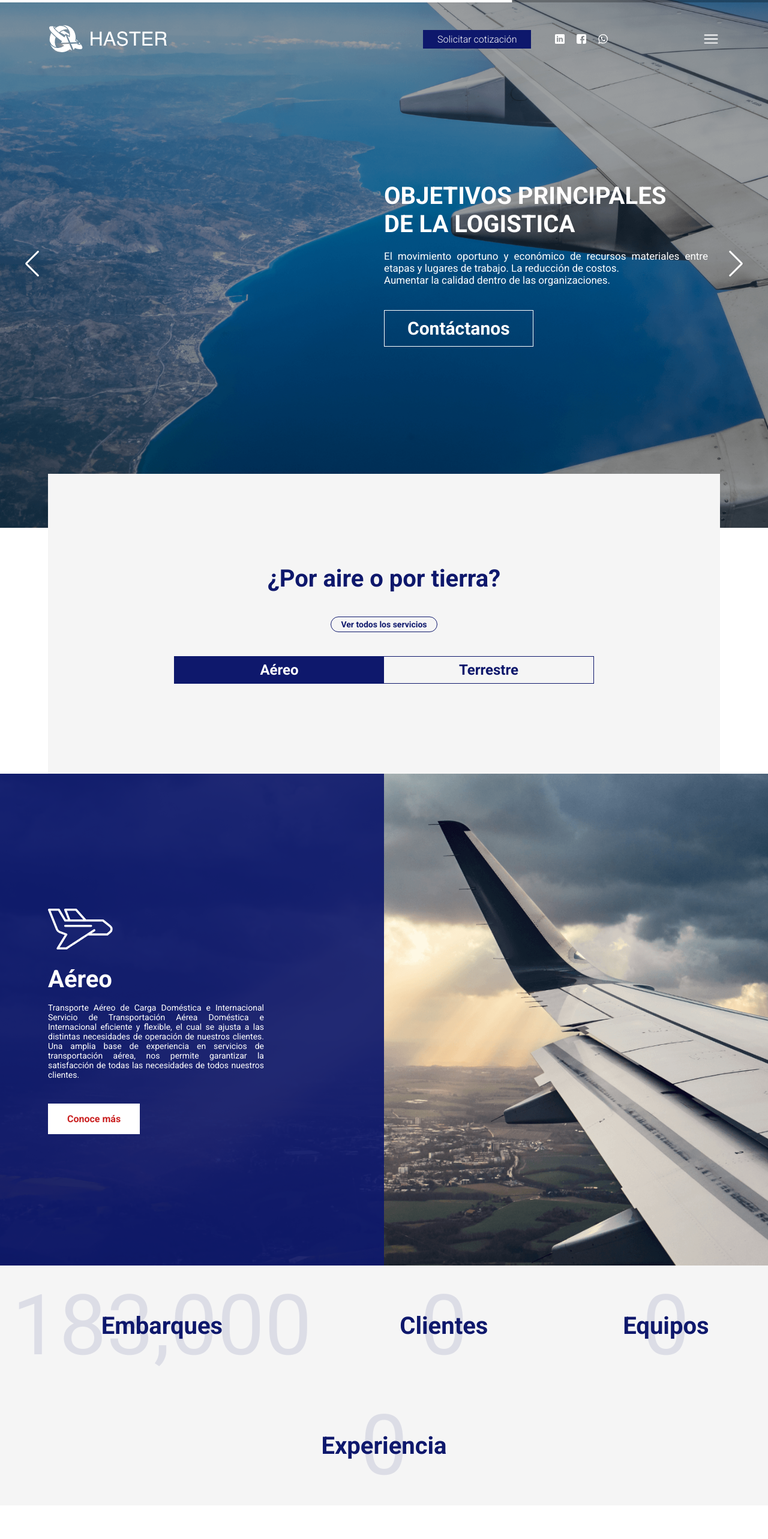
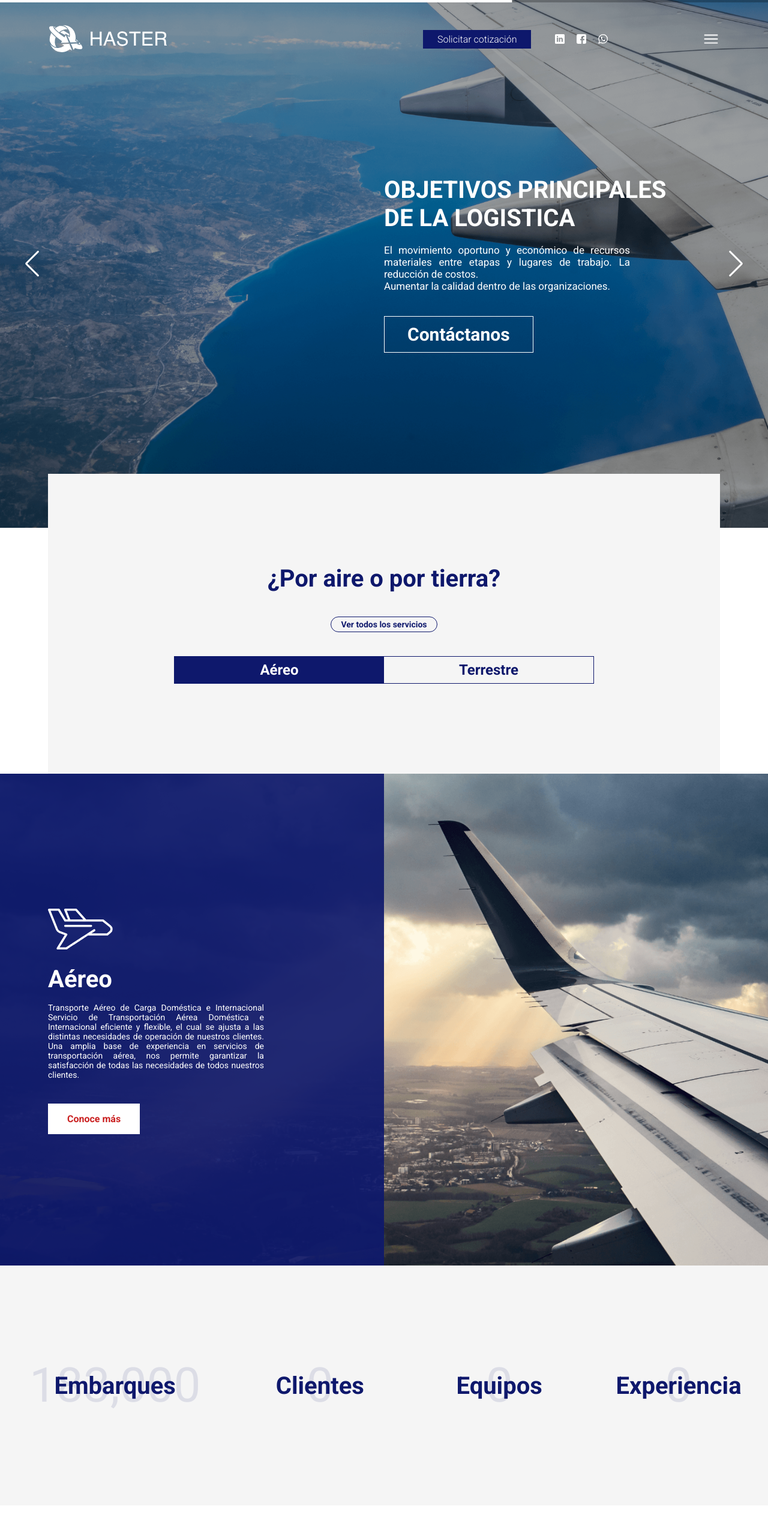
Before and after one commit to AndresCM-12/haster-web, a Next.js app: page / in a window 1280 px wide. Shown: the top 2566 px of the page at 60% size. Built offline with nearby package versions, Linux system fonts and the light colour scheme; a web font is replaced by a local one.

Commit message:
fix: Some texts in home banner and home numbers sections

```diff
--- a/components/home/HomeBanner.module.scss
+++ b/components/home/HomeBanner.module.scss
@@ -28,8 +28,10 @@
       color: $color-primary;
       font-weight: 700;
       margin-bottom: 20px;
+      text-align: left!important;
       @media screen and (max-width: 500px) {
-        font-size: 3.2rem;
+        font-size: 2.8rem;
+        text-align: left;
       }
     }
     h6 {
@@ -38,6 +40,10 @@
       font-weight: 400;
       max-width: 540px;
       margin-bottom: 40px;
+      padding-right: 130px;
+      @media screen  and (max-width: 590px){
+        padding-right: 20px;
+      }
     }
     div {
       padding: 12px 38px;
--- a/components/home/numbers/HomeNumbers.module.scss
+++ b/components/home/numbers/HomeNumbers.module.scss
@@ -23,8 +23,20 @@
         font-weight: 400;
         min-width: 300px;
         text-align: center;
-        @media screen and (max-width: 500px) {
-          font-size: 100px;
+        @media screen and (max-width: 1540px) {
+          font-size: 110px;
+        }
+        @media screen and (max-width: 1442px) {
+          font-size: 80px;
+          min-width: 200px;
+        }
+        @media screen and (max-width: 1110px) {
+          font-size: 60px;
+          min-width: 150px;
+        }
+        @media screen and (max-width: 1110px) {
+          font-size: 80px;
+          min-width: 300px;
         }
       }
     }
@@ -38,6 +50,9 @@
       width: fit-content;
       color: $color-secondary;
       opacity: 1;
+      @media screen and (max-width: 1110px) {
+        font-size: $h2;
+      }
     }
   }
   .remove {
```
